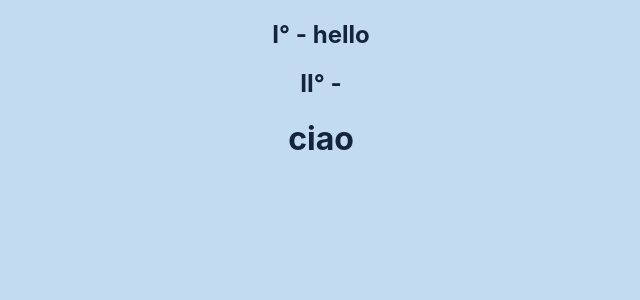
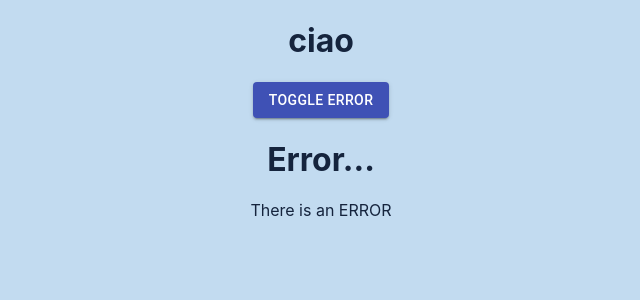
Before and after one commit to DavideNas/Advanced-React-Tutorial, a React (Create React App) app: page / in a window 1280 px wide. Shown: the top 300 px of the page, without its empty margins (319-959 px from the left). Built offline with nearby package versions, Linux system fonts and the light colour scheme.

Commit message:
Ternary Operator + Button to switch status ( Error , No Error )

```diff
--- a/src/tutorial/ShortCircuit.js
+++ b/src/tutorial/ShortCircuit.js
@@ -1,25 +1,28 @@
 import React, { useState } from 'react';
+import Button from '@material-ui/core/Button';
 
-// Short Circuit (by conditional rendering)
+// Short Circuit (Ternary Operator)
 const ShortCircuit = () => {
     // useState can be Falsy ('') or not ('k')
     const [text, setText] = useState('');
+    const [isError, setIsError] = useState(true);
 
-    // it render if text is FALSY (init firstValue if it's false)
-    const firstValue = text || 'hello';
-    // it render if text it's not FALSY (init secondValue if it's true)
-    const secondValue = text && 'world';
     return (
         <div>
-            {/* render only the verified condition */}
-            <h2>I° - {firstValue}</h2>
-            <h2>II° - {secondValue}</h2>
-            {/* case of 'or' condition (direct) : pass if FALSY */}
-            {/* render one if it's false */}
             <h1>{text || 'ciao'}</h1>
-            {/* case of 'and' condition (direct) : pass if NOT FALSY. !text pass if FALSY */}
-            {/* render one if it's true */}
-            { text && <h1> mondo </h1> }
+            <Button
+                // switch status on click
+                onClick={() => setIsError(!isError)}
+                variant="contained"
+                color="primary"
+            >
+              Toggle Error
+            </Button>
+
+            {/* show 'Error...' or NOT */}
+            {isError && <h1> Error... </h1> }
+            {/* ternary operator */}
+            {isError ? <p>There is an ERROR</p> : <p>It's all Ok (no error)</p>}
         </div>
     )
 }
```
